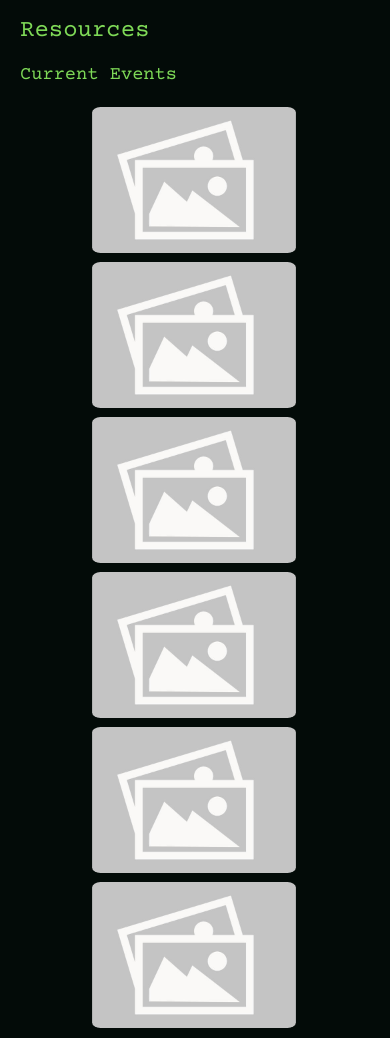
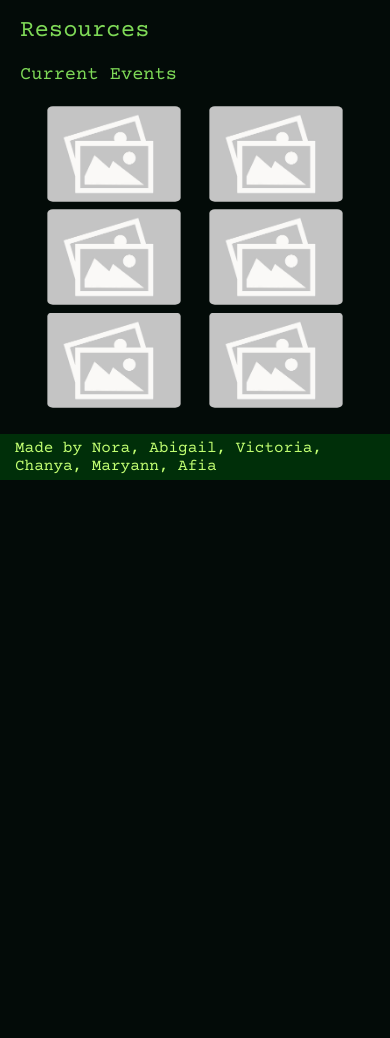
Before and after one commit to afiab/CyberKillers, a plain HTML site: page index.html in a window 390 px wide. Shown: the part 1811-2849 px from the top of the page. After the commit the page ends 2291 px from the top, so only its background shows below. Drawn offline with nearby package versions, Linux system fonts and the light colour scheme.

Commit message:
made current events mobile responsive

```diff
--- a/style.css
+++ b/style.css
@@ -164,7 +164,7 @@ h3 {
     border-radius: var(--borderRad);
     height: 150px;
     width: auto;
-    padding: 1%
+    padding: 1%;
 }
 
 .Center {
@@ -213,4 +213,18 @@ h3 {
     .dataDesc {
         margin: 5%;
     }
+
+    .list {
+        display: flex;
+        flex-direction: row;
+        flex-wrap: wrap;
+        justify-content: space-evenly;
+    }
+
+    .item img {
+        border-radius: var(--borderRad);
+        height: auto;
+        width: 35vw;
+        padding: 1%;
+    }
 }
```
